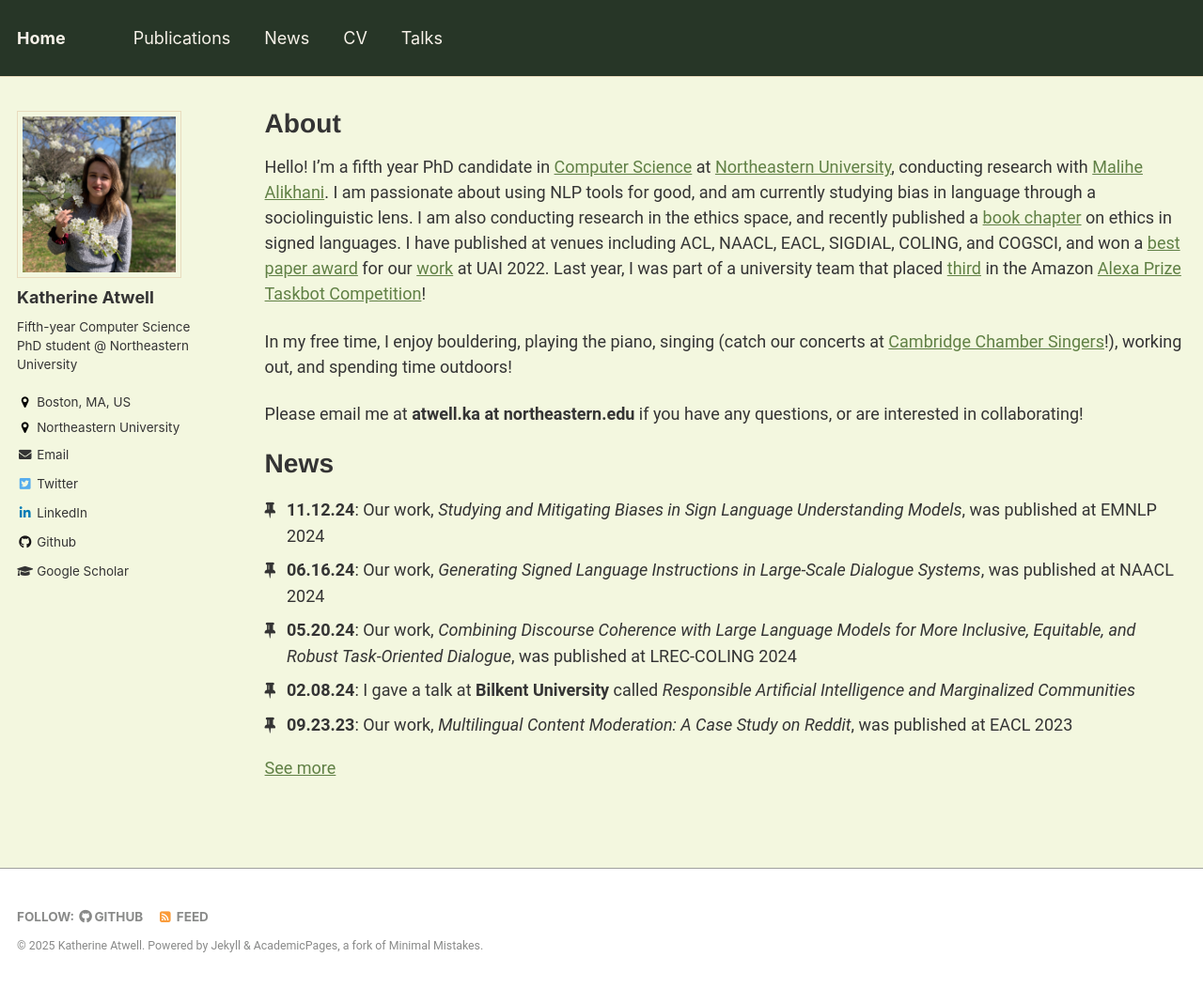
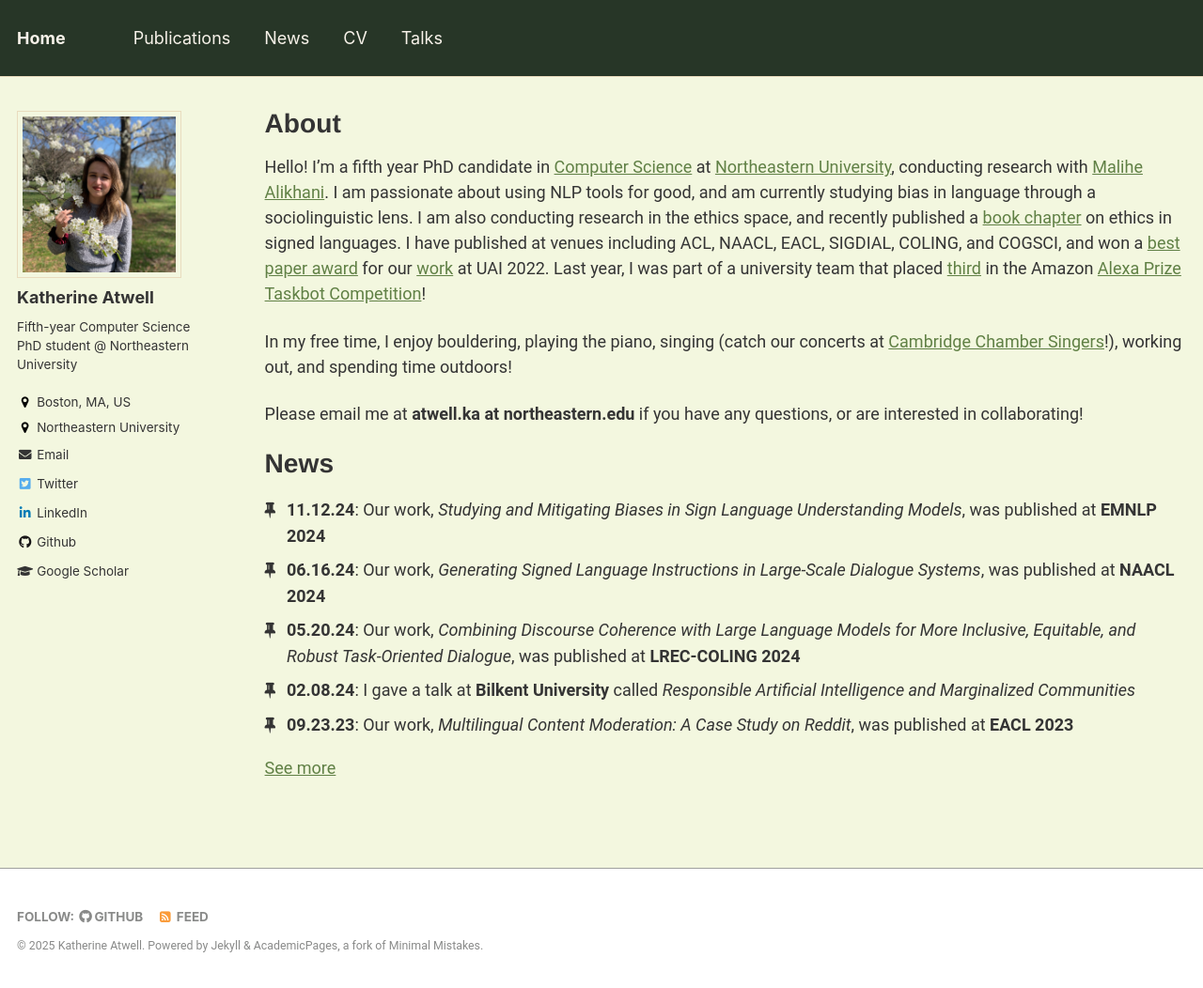
Before and after one commit to katherine-atwell/katherine-atwell.github.io, a Jekyll site: the page built from _pages/about.md, in a window 1280 px wide and 1052 px high. Shown: the whole window at 94% size. Built offline with Jekyll 4.4.1, drawn with Linux system fonts in a browser that asks for light colours; nearby versions of some CDN libraries.

Commit message:
style changes

```diff
--- a/_pages/about.md
+++ b/_pages/about.md
@@ -29,7 +29,7 @@ News
     {{post.description}}
   {% endif %}
   {% if post.collection == "publications" %}
-    Our work, <i>{{post.title}}</i>, was published at {{post.venueinformal}}
+    Our work, <i>{{post.title}}</i>, was published at <b>{{post.venueinformal}}</b>
   {% endif %}
   {% if post.collection == "talks" %}
     I gave a talk at <b>{{post.venue}}</b> called <i>{{post.title}}</i>
```
Also changed, not shown: 1 other file.
